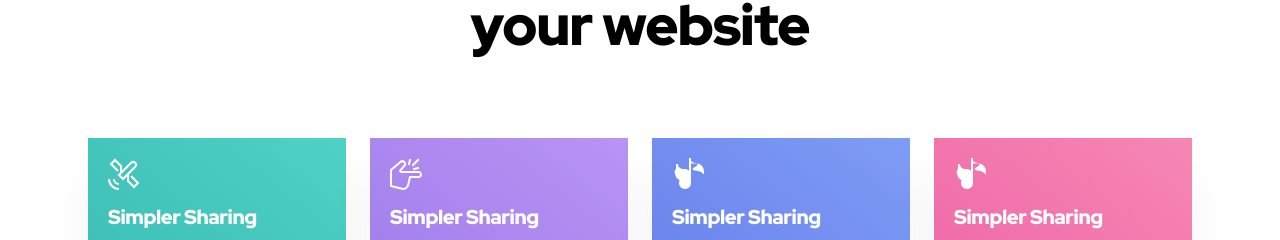
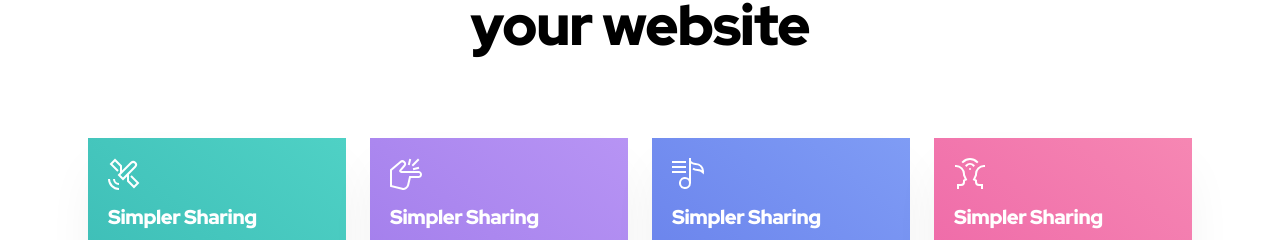
Before and after one commit to sanjidasarwar/crumbsite, a Next.js app: page / in a window 1280 px wide. Shown: the part 5252-5492 px from the top of the page. Built offline with nearby package versions, Linux system fonts and the light colour scheme.

Commit message:
features icon issue solved

```diff
--- a/src/app/components/Features/Features.tsx
+++ b/src/app/components/Features/Features.tsx
@@ -4,9 +4,10 @@ import { motion, useInView } from "framer-motion";
 import { useRef } from "react";
 
 const itemVariants = (delay: number) => ({
-  hidden: { opacity: 0 },
+  hidden: { opacity: 0, y: -20 },
   visible: {
     opacity: 1,
+    y: 0,
     transition: {
       duration: 0.5,
       delay: delay,
@@ -126,8 +127,8 @@ const Features = () => {
               >
                 <path
                   className="c4u31"
-                  d="M19 5.612V25a6 6 0 11-2-4.472V0h2v2.961A5.98 5.98 0 0023.497 5a8.476 8.476 0 018.444 9.474l-.253 2.13-1.469-1.563A6.472 6.472 0 0025.5 13c-1.842 0-3.634-.6-5.103-1.713l1.206-1.594A6.978 6.978 0 0026 5.638C25.998 5.22 24 5.612 24 5.612s-2-.184-2 0zM4 6h2c0 3.523 3.177 5 5 5h2a6.004 6.004 0 010 12h-2c-4.152 0-7.577-3.28-7.998-7.437C1.674 14.492 4 11.764 4 10V6z"
-                  fillRule="nonzero"
+                  d="M19 5.612V25a6 6 0 11-2-4.472V0h2v2.961A5.98 5.98 0 0023.497 5a8.476 8.476 0 018.444 9.474l-.253 2.13-1.469-1.563A6.472 6.472 0 0025.5 13c-1.842 0-3.634-.6-5.103-1.713l1.206-1.594A6.455 6.455 0 0025.5 11c1.557 0 3.068.428 4.376 1.217A6.475 6.475 0 0023.5 7 7.981 7.981 0 0119 5.612zM13 29a4 4 0 100-8 4 4 0 000 8zM0 5V3h14v2H0zm0 5V8h14v2H0zm0 5v-2h14v2H0z"
+                  fill-rule="nonzero"
                 ></path>
               </svg>
               <div className="cps50 ckyqm c21u3 czz36 ccipq">
@@ -162,8 +163,8 @@ const Features = () => {
               >
                 <path
                   className="c4u31"
-                  d="M19 5.612V25a6 6 0 11-2-4.472V0h2v2.961A5.98 5.98 0 0023.497 5a8.476 8.476 0 018.444 9.474l-.253 2.13-1.469-1.563A6.472 6.472 0 0025.5 13c-1.842 0-3.634-.6-5.103-1.713l1.206-1.594A6.978 6.978 0 0026 5.638C25.998 5.22 24 5.612 24 5.612s-2-.184-2 0zM4 6h2c0 3.523 3.177 5 5 5h2a6.004 6.004 0 010 12h-2c-4.152 0-7.577-3.28-7.998-7.437C1.674 14.492 4 11.764 4 10V6z"
-                  fillRule="nonzero"
+                  d="M20.243 6.757l.707.707-1.414 1.414-.707-.707a4 4 0 00-5.658 0l-.707.707-1.414-1.414.707-.707a6 6 0 018.486 0zm3.535-3.535l.707.707-1.414 1.414-.707-.707a9 9 0 00-12.728 0l-.707.707L7.515 3.93l.707-.707c4.296-4.296 11.26-4.296 15.556 0zM9 17.212V16a7 7 0 00-7-7H1V7h1a9 9 0 019 9v.788l2.302 5.18L11 23.117V24a4 4 0 01-4 4H5v3H3v-5h4a2 2 0 002-2v-2.118l1.698-.85L9 17.213zm12-.424V16a9 9 0 019-9h1v2h-1a7 7 0 00-7 7v1.212l-1.698 3.82 1.698.85V24a2 2 0 002 2h4v5h-2v-3h-2a4 4 0 01-4-4v-.882l-2.302-1.15L21 16.787zM16 12a1 1 0 110-2 1 1 0 010 2z"
+                  fill-rule="nonzero"
                 ></path>
               </svg>
               <div className="cps50 ckyqm c21u3 czz36 ccipq">
```
